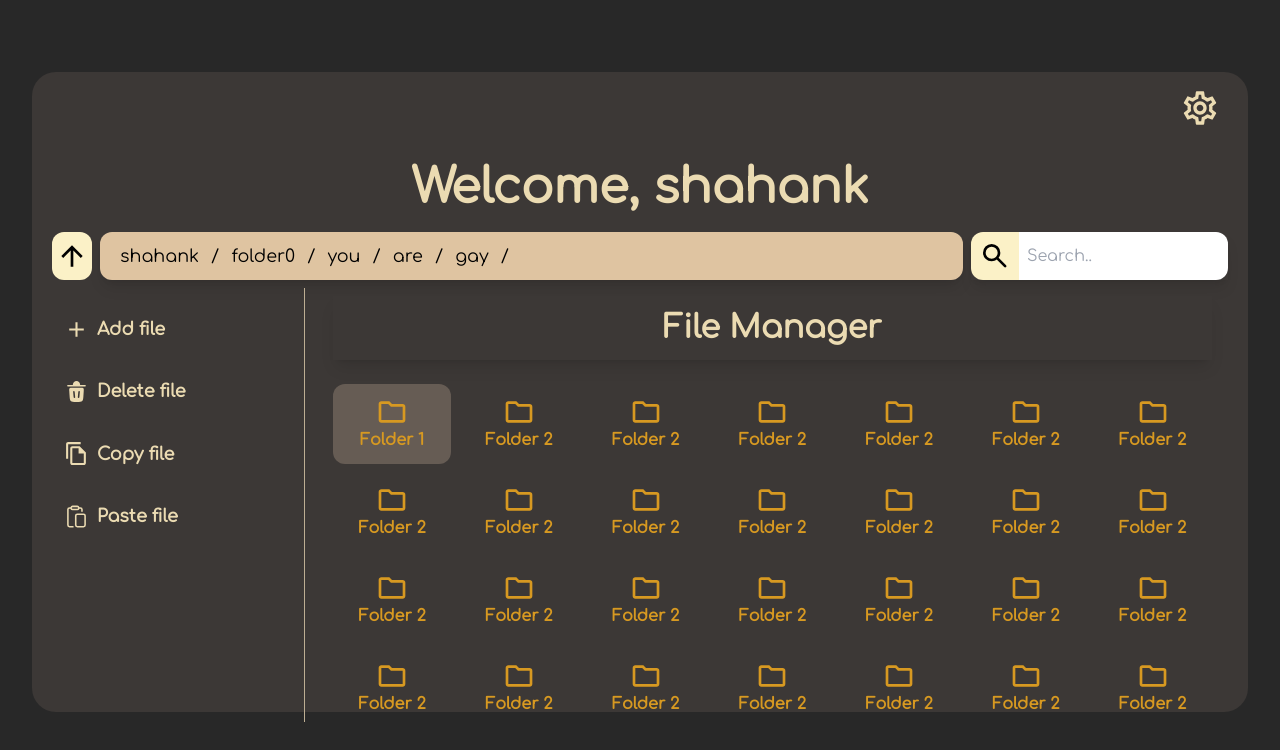
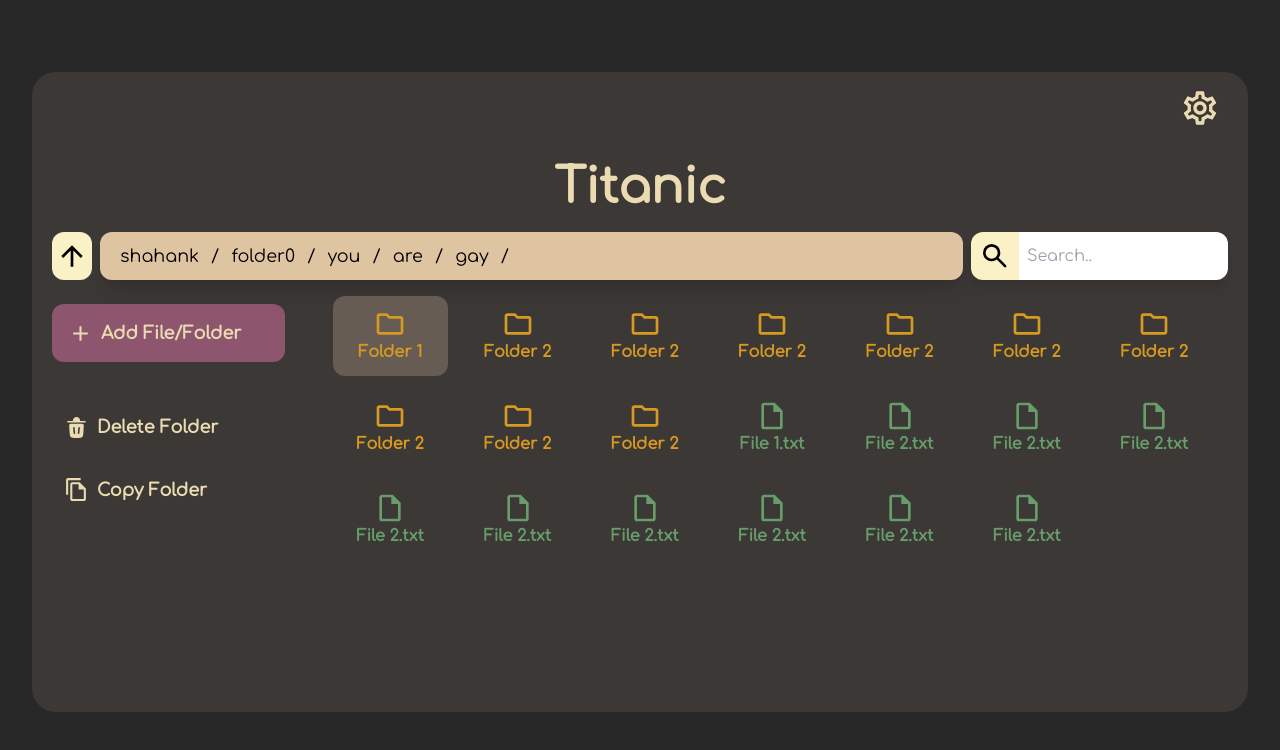
Before and after one commit to Khichri/titanic, a React (Vite) app: page / in a window 1280 px wide. Both pictures are taken after a click on the item "Folder 1". Shown: the top 750 px of the page. Built offline with nearby package versions, Linux system fonts and the light colour scheme.

Commit message:
ui revamps

```diff
--- a/src/App.jsx
+++ b/src/App.jsx
@@ -23,50 +23,12 @@
   { id: 18, name: "File 2.txt", type: "file" },
   { id: 19, name: "Folder 2", type: "directory" },
   { id: 20, name: "File 2.txt", type: "file" },
-  { id: 21, name: "Folder 2", type: "directory" },
-  { id: 22, name: "File 2.txt", type: "file" },
-  { id: 23, name: "Folder 2", type: "directory" },
-  { id: 24, name: "File 2.txt", type: "file" },
-  { id: 25, name: "Folder 2", type: "directory" },
-  { id: 26, name: "File 2.txt", type: "file" },
-  { id: 27, name: "Folder 2", type: "directory" },
-  { id: 28, name: "File 2.txt", type: "file" },
-  { id: 29, name: "Folder 2", type: "directory" },
-  { id: 30, name: "File 2.txt", type: "file" },
-  { id: 31, name: "File 2.txt", type: "file" },
-  { id: 32, name: "Folder 2", type: "directory" },
-  { id: 33, name: "File 2.txt", type: "file" },
-  { id: 34, name: "Folder 2", type: "directory" },
-  { id: 35, name: "File 2.txt", type: "file" },
-  { id: 36, name: "Folder 2", type: "directory" },
-  { id: 37, name: "File 2.txt", type: "file" },
-  { id: 38, name: "Folder 2", type: "directory" },
-  { id: 39, name: "File 2.txt", type: "file" },
-  { id: 40, name: "Folder 2", type: "directory" },
-  { id: 41, name: "File 2.txt", type: "file" },
-  { id: 42, name: "Folder 2", type: "directory" },
-  { id: 43, name: "File 2.txt", type: "file" },
-  { id: 44, name: "Folder 2", type: "directory" },
-  { id: 45, name: "File 2.txt", type: "file" },
-  { id: 46, name: "Folder 2", type: "directory" },
-  { id: 47, name: "File 2.txt", type: "file" },
-  { id: 48, name: "Folder 2", type: "directory" },
-  { id: 49, name: "File 2.txt", type: "file" },
-  { id: 50, name: "File 2.txt", type: "file" },
-  { id: 51, name: "Folder 2", type: "directory" },
-  { id: 52, name: "File 2.txt", type: "file" },
-  { id: 53, name: "Folder 2", type: "directory" },
-  { id: 54, name: "File 2.txt", type: "file" },
-  { id: 55, name: "Folder 2", type: "directory" },
-  { id: 56, name: "File 2.txt", type: "file" },
-  { id: 57, name: "Folder 2", type: "directory" },
-  { id: 58, name: "File 2.txt", type: "file" },
-  { id: 59, name: "Folder 2", type: "directory" },
-  { id: 60, name: "File 2.txt", type: "file" },
 ];
 
 function App() {
   const [path, setPath] = useState(["shahank", "folder0", "you", "are", "gay"]);
+  const [selectedItem, setSelectedItem] = useState(0);
+  const [copiedItem, setCopiedItem] = useState(0);
 
   return (
     <>
@@ -88,7 +50,7 @@
             </div>
             <div className="">
               <span className="font-['Comfortaa'] text-[3rem] text-[#ebdbb2] font-semibold">
-                Welcome, shahank
+                Titanic
               </span>
             </div>
             <div className="flex gap-2">
@@ -105,7 +67,7 @@
                   />
                 </svg>
               </div>
-              <div className="flex-grow px-3 bg-[#dfc4a1] shadow-lg rounded-xl flex items-center font-['Comfortaa'] text-[1.1rem]">
+              <div className="flex-grow px-3 bg-[#dfc4a1] shadow-xl rounded-xl flex items-center font-['Comfortaa'] text-[1.1rem]">
                 <span className="flex">
                   {path.map((folder, idx) => (
                     <div key={idx}>
@@ -148,8 +110,8 @@
               </div>
             </div>
             <div className="flex gap-3 h-[70%]">
-              <div className="flex text-[#ebdbb2] flex-col w-80 box gap-3 pr-5 pt-4 border-r border-[#bdae93] font-['Comfortaa'] font-semibold text-[1.1rem]">
-                <div className="flex items-center p-3 hover:cursor-pointer hover:bg-[#665c54] rounded-xl">
+              <div className="flex text-[#ebdbb2]  flex-col w-80 box gap-3 pr-5 pt-4 overflow-y-scroll font-['Comfortaa'] font-semibold text-[1.1rem]">
+                <div className="flex items-center p-4 mb-7 hover:cursor-pointer bg-[#b16286]/70 hover:bg-[#d3869b] rounded-xl">
                   <span className="mr-2">
                     <svg
                       xmlns="http://www.w3.org/2000/svg"
@@ -163,9 +125,13 @@
                       />
                     </svg>
                   </span>
-                  Add file
+                  Add File/Folder
                 </div>
-                <div className="flex items-center p-3 hover:cursor-pointer hover:bg-[#665c54] rounded-xl">
+                <div
+                  className={`${
+                    !selectedItem ? "hidden" : "block"
+                  } flex items-center p-3 hover:cursor-pointer hover:bg-[#665c54] rounded-xl`}
+                >
                   <span className="mr-2">
                     <svg
                       xmlns="http://www.w3.org/2000/svg"
@@ -183,9 +149,21 @@
                       </g>
                     </svg>
                   </span>
-                  Delete file
+                  Delete{" "}
+                  {selectedItem.type === "directory"
+                    ? "Folder"
+                    : selectedItem.type === "file"
+                    ? "File"
+                    : ""}
                 </div>
-                <div className="flex items-center p-3 hover:cursor-pointer hover:bg-[#665c54] rounded-xl">
+                <div
+                  className={`${
+                    !selectedItem ? "hidden" : "block"
+                  } flex items-center p-3 hover:cursor-pointer hover:bg-[#665c54] rounded-xl`}
+                  onClick={() => {
+                    setCopiedItem(selectedItem);
+                  }}
+                >
                   <span className="mr-2">
                     <svg
                       xmlns="http://www.w3.org/2000/svg"
@@ -199,9 +177,22 @@
                       />
                     </svg>
                   </span>
-                  Copy file
+                  Copy{" "}
+                  {selectedItem.type === "directory"
+                    ? "Folder"
+                    : selectedItem.type === "file"
+                    ? "File"
+                    : ""}
                 </div>
-                <div className="flex items-center p-3 hover:cursor-pointer hover:bg-[#665c54] rounded-xl">
+                <div
+                  className={`${
+                    !copiedItem ? "hidden" : "block"
+                  } mt-auto flex items-center p-3 hover:cursor-pointer hover:bg-[#665c54] rounded-xl`}
+                  onClick={() => {
+                    setCopiedItem(0);
+                    // handle copying
+                  }}
+                >
                   <span className="mr-2">
                     <svg
                       xmlns="http://www.w3.org/2000/svg"
@@ -215,11 +206,22 @@
                       />
                     </svg>
                   </span>
-                  Paste file
+                  Paste{" "}
+                  {copiedItem.type === "directory"
+                    ? "Folder"
+                    : copiedItem.type === "file"
+                    ? "File"
+                    : ""}
                 </div>
               </div>
               <div className="flex w-full h-full mt-2 text-[#ebdbb2]">
-                <FileManager data={fileData} path={path} setPath={setPath} />
+                <FileManager
+                  data={fileData}
+                  path={path}
+                  setPath={setPath}
+                  selectedItem={selectedItem}
+                  setSelectedItem={setSelectedItem}
+                />
               </div>
             </div>
           </div>
--- a/src/components/FileListItem.jsx
+++ b/src/components/FileListItem.jsx
@@ -4,8 +4,8 @@
 
 const FileListItem = ({
   item,
-  selectedItemId,
-  setSelectedItemId,
+  selectedItem,
+  setSelectedItem,
   path,
   setPath,
 }) => {
@@ -15,11 +15,11 @@
     clearTimeout(timer);
 
     if (event.detail === 1) {
+      setSelectedItem(item);
       timer = setTimeout(() => {
-        setSelectedItemId(item.id);
+        setSelectedItem(item);
       }, 200);
     } else if (event.detail === 2) {
-      setSelectedItemId(item.id);
       if (item.type === "directory") {
         console.log(path.join("/") + `/${item.name}`);
       } else if (item.type === "file") {
@@ -36,7 +36,7 @@
   return (
     <li
       className={`select-none mb-2 font-['Comfortaa'] font-semibold text-[1rem] flex flex-col items-center p-3 hover:bg-[#665c54] rounded-xl ${itemClass} ${
-        item.id === selectedItemId ? "bg-[#665c54]" : ""
+        item.id === selectedItem.id ? "bg-[#665c54]" : ""
       }`}
       onClick={handleClick}
     >
--- a/src/components/FileManager.jsx
+++ b/src/components/FileManager.jsx
@@ -1,26 +1,29 @@
 import React, { useState } from "react";
 import FileListItem from "./FileListItem";
 
-const FileManager = ({ data, path, setPath }) => {
+const FileManager = ({ data, path, setPath, selectedItem, setSelectedItem }) => {
   const directories = data.filter((item) => item.type === "directory");
   const files = data.filter((item) => item.type === "file");
 
-  const [selectedItemId, setSelectedItemId] = useState(0);
 
   return (
-    <div className="w-full h-full m-auto pt-0 pb-10 px-4 bg-gray-100 rounded-lg bg-transparent overflow-y-scroll">
+    <div className="w-full h-full m-auto pt-0 pb-10 px-4 bg-gray-100 rounded-lg bg-transparent overflow-y-scroll"
+
+    onClick={() => {
+      setSelectedItem(0)
+    }}>
       <div className="sticky top-0 bg-[#3c3836]">
-        <h1 className="text-[2rem] font-['Comfortaa'] shadow-lg py-2 font-semibold mb-6">
+        {/* <h1 className="text-[2rem] font-['Comfortaa']  py-2 font-semibold mb-8">
           File Manager
-        </h1>
+        </h1> */}
       </div>
-      <ul className="grid grid-cols-7 gap-x-2 h-full">
+      <ul className="grid grid-cols-7 gap-x-3 gap-y-1">
         {[...directories, ...files].map((item, index) => (
           <FileListItem
             key={index}
             item={item}
-            selectedItemId={selectedItemId}
-            setSelectedItemId={setSelectedItemId}
+            selectedItem={selectedItem}
+            setSelectedItem={setSelectedItem}
             path={path}
             setPath={setPath}
           />
```
